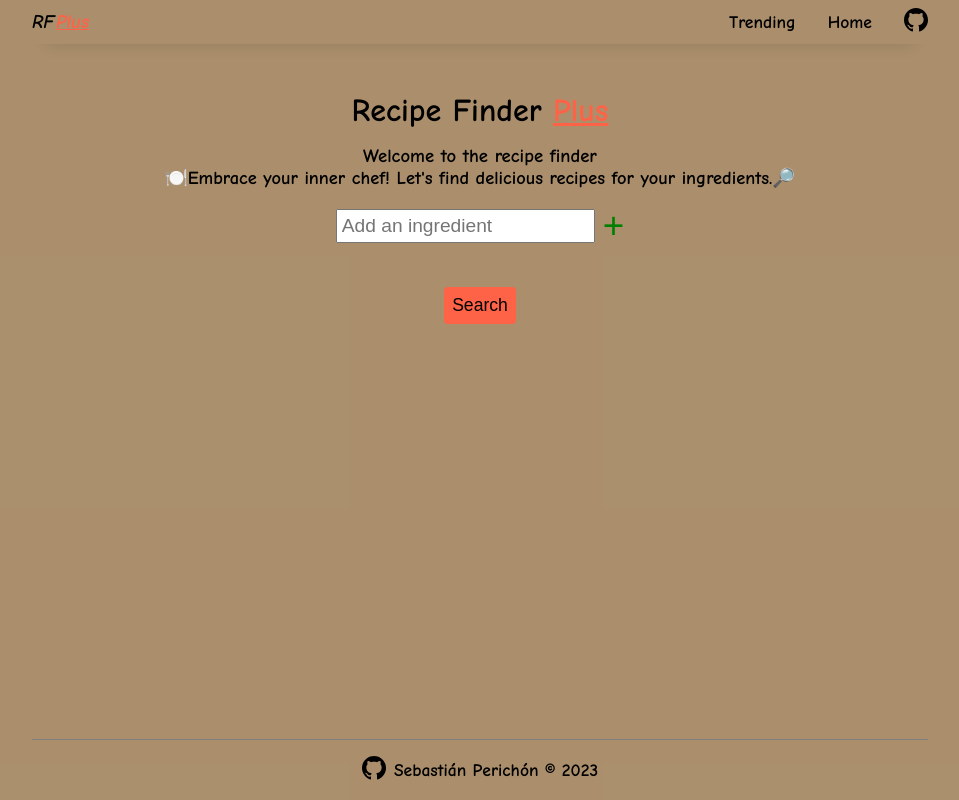
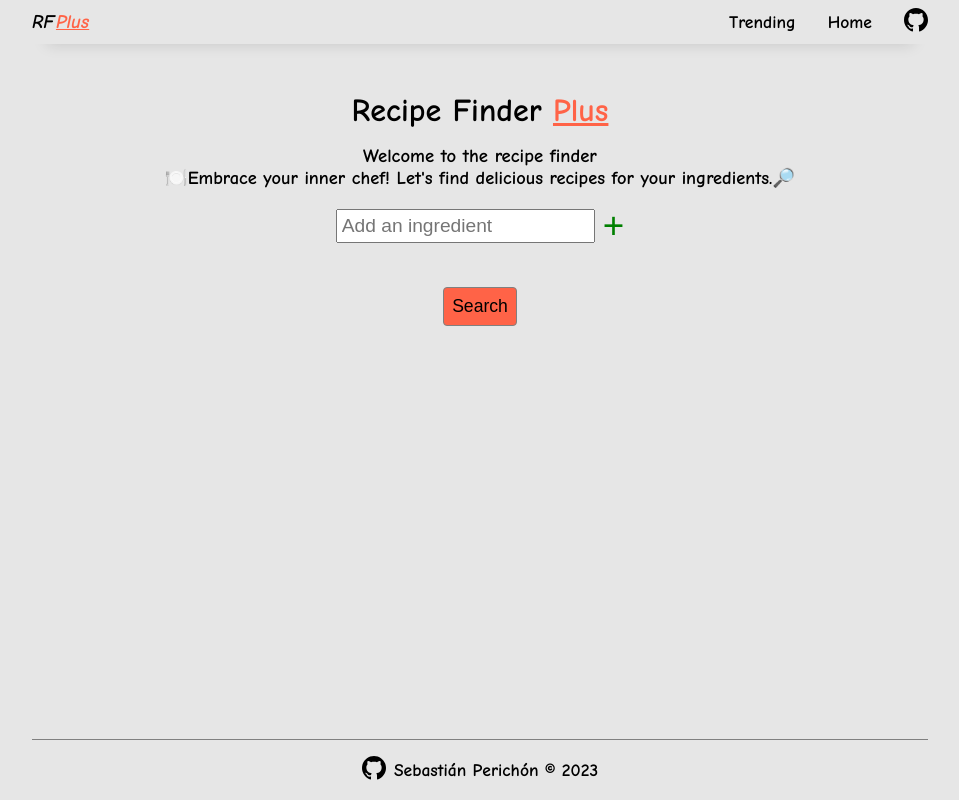
Before and after one commit to modestsp/RecipeFinderPlusClient, a React (Vite) app: page / in a window 1280 px wide. Shown: the whole page, without its empty margins (160-1119 px from the left). Built offline with nearby package versions, Linux system fonts and the light colour scheme.

Commit message:
added styles

```diff
--- a/src/styles/App.module.css
+++ b/src/styles/App.module.css
@@ -67,6 +67,8 @@
   font-weight: 700;
   border: 1px solid gray;
   border-radius: 0.25rem;
+  background-color: white;
+  cursor: pointer;
 }
 
 .removeParamButton {
@@ -84,11 +86,11 @@
 .searchButton {
   background-color: tomato;
   padding: 0.5rem;
-  border: none;
   border-radius: 0.25rem;
   font-size: 1.1rem;
   margin-bottom: 2rem;
   margin-top: 0.5rem;
+  border: 1px solid gray;
 }
 
 .recipesContainer {
--- a/src/styles/Layout.module.css
+++ b/src/styles/Layout.module.css
@@ -88,13 +88,11 @@
 @media only screen and (min-width: 1024px) {
   .app {
     padding: 0 12rem 0 12rem;
-    background-color: rgba(116, 71, 13, 0.603);
   }
 }
 
 @media only screen and (min-width: 1400px) {
   .app {
     padding: 0 20rem 0 20rem;
-    background-color: rgb(27, 51, 43);
   }
 }
--- a/src/styles/RecipePage.module.css
+++ b/src/styles/RecipePage.module.css
@@ -69,3 +69,8 @@
   font-weight: 600;
   font-size: 1.1rem;
 }
+
+.likeButton {
+  width: 50px;
+  margin-top: 0.25rem;
+}
```
